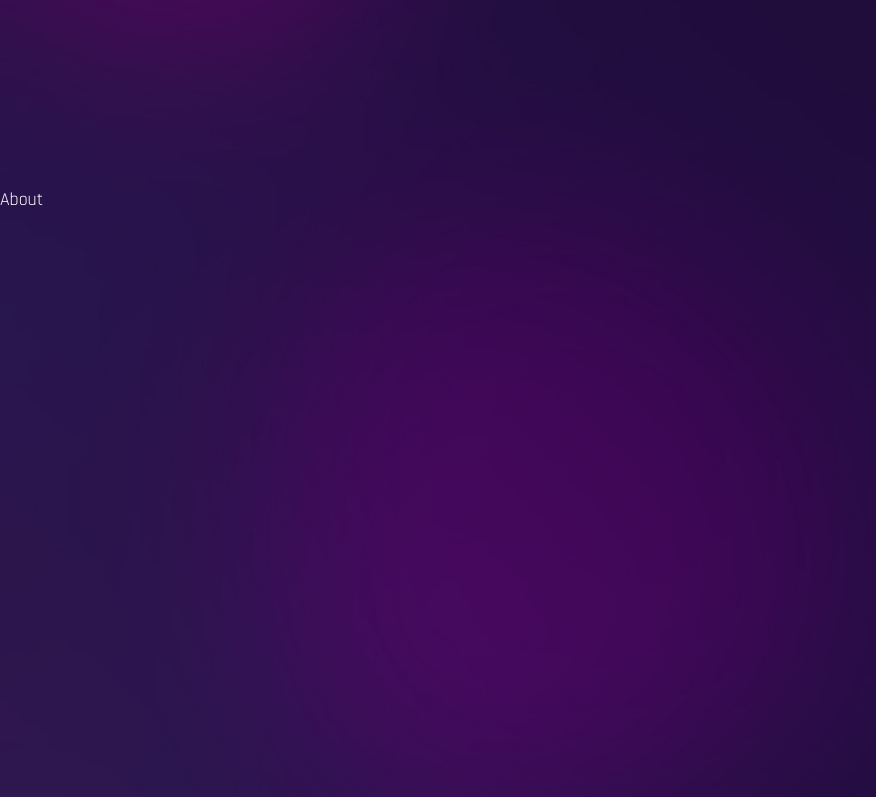
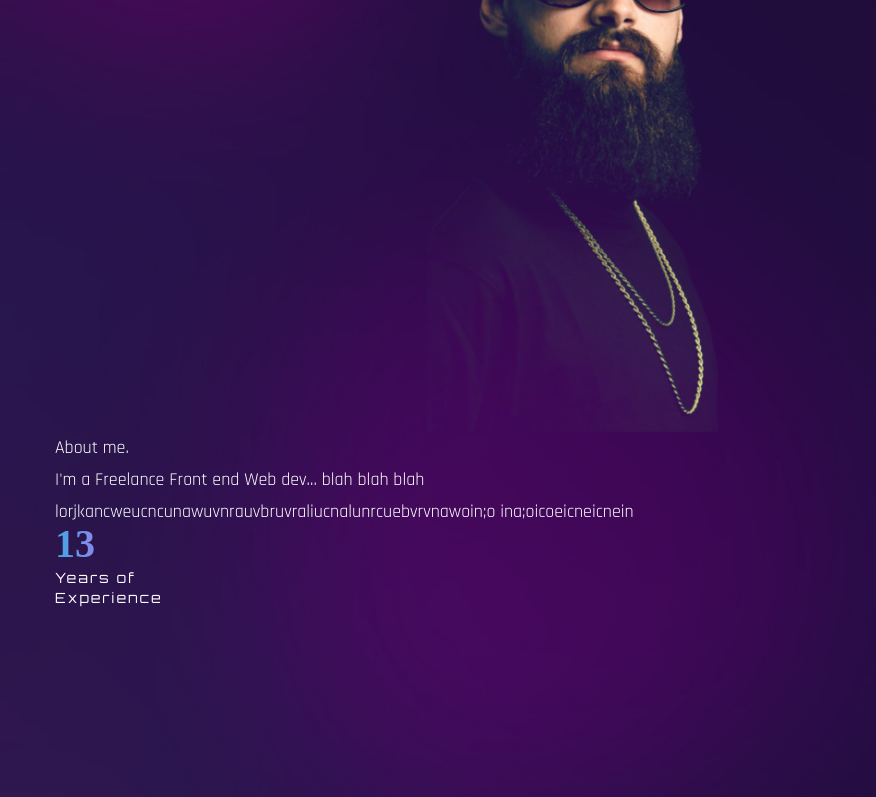
Before and after one commit to beboopr/my_portfolio, a React (Create React App) app: page / in a window 1280 px wide. Shown: the part 936-1733 px from the top of the page, without its empty margins (0-876 px from the left). Built offline with nearby package versions, Linux system fonts and the light colour scheme; a web font is replaced by a local one.

Commit message:
Setting up about section. WIP

```diff
--- a/src/components/About.js
+++ b/src/components/About.js
@@ -1,10 +1,46 @@
 import React from "react";
+// count up
+import CountUp from "react-countup";
+//intersection observer hook
+import { useInView } from "react-intersection-observer";
+//motion
+import { motion } from "framer-motion";
+//variant
+import { fadeIn } from "../variants";
 
 const About = () => {
+  const [ref, inView] = useInView({
+    threshold: 0.5,
+  });
   return (
-    <div className="section" id="about">
-      About
-    </div>
+    <section className="section" id="about" ref={ref}>
+      <div className="container mx-auto">
+        <div>
+          {/* image */}
+          <div className="flex-1 bg-about bg-contain bg-no-repeat h-[640px] mix-blend-lighten bg-top"></div>
+          {/* text */}
+          <div>
+            <h2>About me.</h2>
+            <h3>I'm a Freelance Front end Web dev... blah blah blah</h3>
+            <p>
+              lorjkancweucncunawuvnrauvbruvraliucnalunrcuebvrvnawoin;o
+              ina;oicoeicneicnein
+            </p>
+            {/* stats */}
+            <div className="flex ">
+              <div>
+                <div className="text-[40px] font-tertiary text-gradient mb-2">
+                  {inView ? <CountUp start={0} end={13} duration={3} /> : null}
+                </div>
+                <div className="font-primary text-sm tracking-[2px]">
+                  Years of <br /> Experience
+                </div>
+              </div>
+            </div>
+          </div>
+        </div>
+      </div>
+    </section>
   );
 };
 
```
